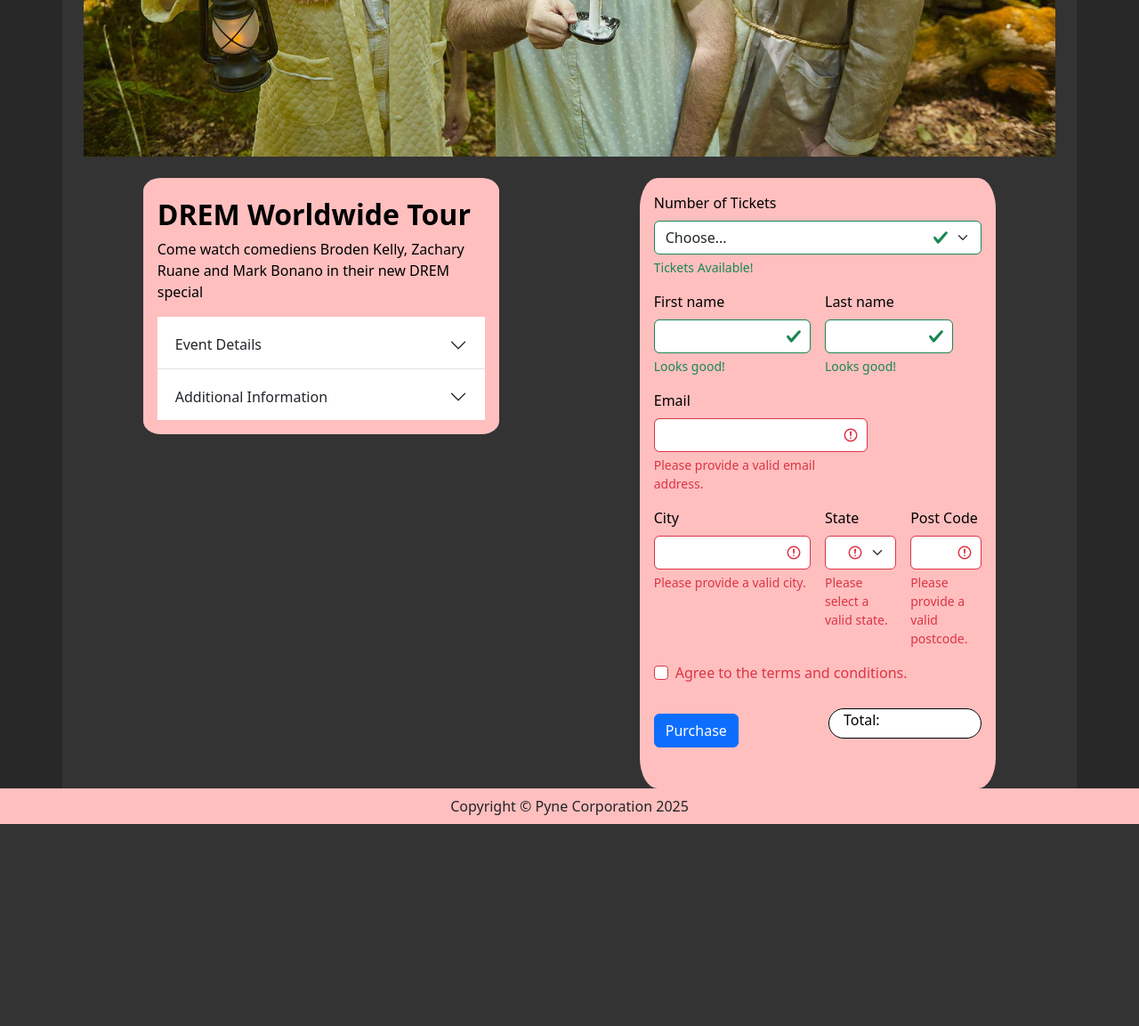
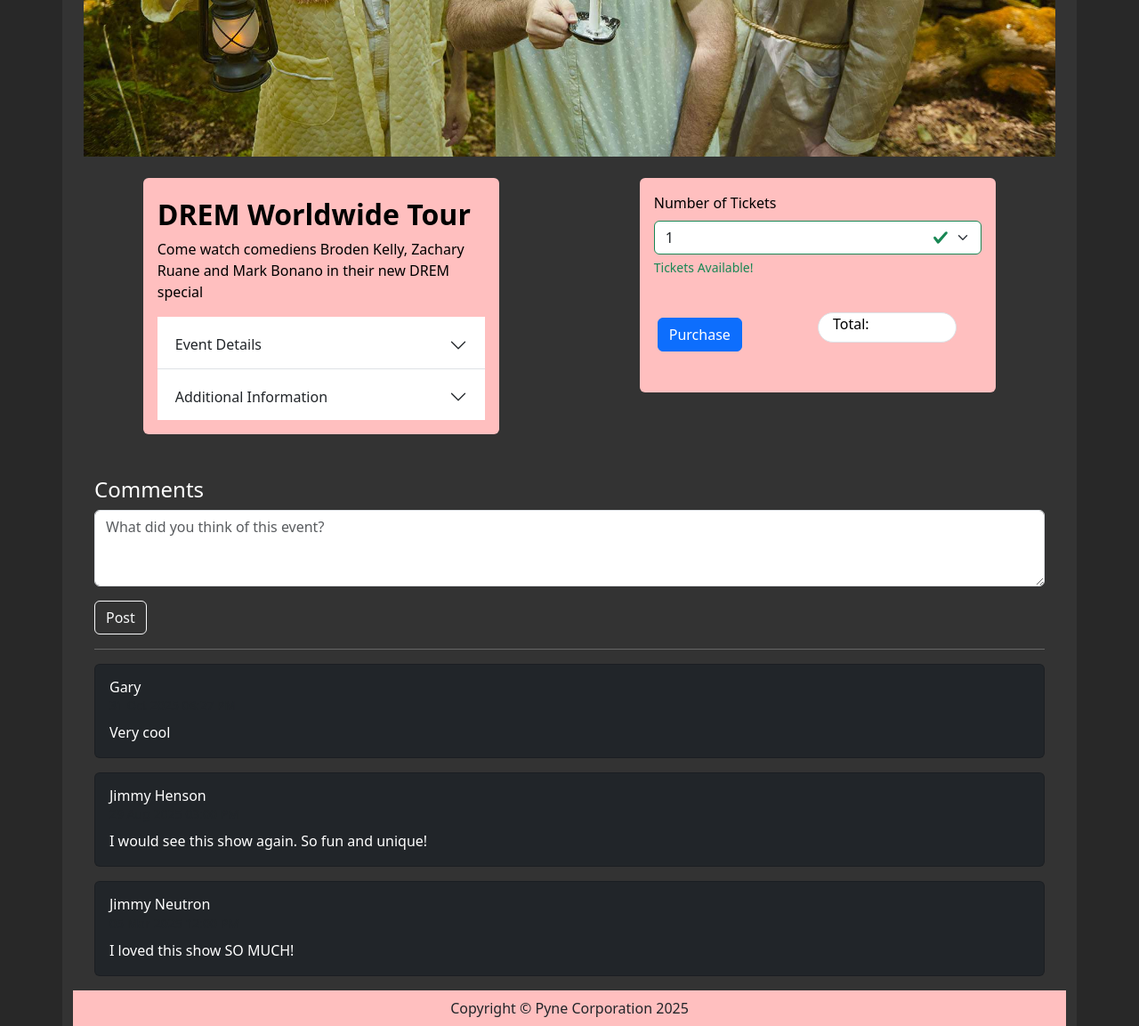
Before and after one commit to Kaltraz98/LaughTrackr-Webpage, a Flask app: page /events/details/1 in a window 1280 px wide. Shown: the part 534-1687 px from the top of the page at 89% size. Before the commit the page ends 1460 px from the top, so only its background shows below. Run offline with Flask 3, Linux system fonts and the light colour scheme; a user stored in the database is signed in; data comes from the database, SQL or seed files in the repository; both versions use the stored data as it was after the commit; some libraries are stand-ins or nearby versions.

Commit message:
Fixed comments and created events page

```diff
--- a/a2_group54/laughtrackr/Static/style_folder/laughtrackr.css
+++ b/a2_group54/laughtrackr/Static/style_folder/laughtrackr.css
@@ -71,3 +71,15 @@
 .view_ticket:hover{
     background-color: rgba(96, 136, 211, 0.514) !important;
 }
+
+.sold_out {
+  background-color: #ccc;
+  color: #666;
+  pointer-events: none;
+  cursor: not-allowed;
+}
+
+.availible {
+  background-color: #007bff;
+  color: white;
+}
--- a/a2_group54/laughtrackr/auth.py
+++ b/a2_group54/laughtrackr/auth.py
@@ -28,6 +28,11 @@
 def register():
     form = RegisterForm()
     if form.validate_on_submit():
+        existing_user = User.query.filter_by(emailid=form.email.data).first()
+        if existing_user:
+            flash('Email already registered. Please log in or use a different email.', 'warning')
+            return redirect(url_for('auth.register'))
+
         hashed_password = generate_password_hash(form.password.data)
         new_user = User(
             name=form.name.data,
@@ -38,6 +43,7 @@
         db.session.commit()
         flash('Account created successfully!', 'success')
         return redirect(url_for('auth.logged_in'))
+
     return render_template('RegisterForm.html', form=form, heading='Register')
 
 # Logout route
--- a/a2_group54/laughtrackr/templates/AllEventsPage.html
+++ b/a2_group54/laughtrackr/templates/AllEventsPage.html
@@ -28,7 +28,7 @@
                 <li><strong>Cost:</strong> ${{ event.cost }}</li>
                 <li><strong>Rating:</strong> {{ event.rating.label }}</li>
               </ul>
-              <a href="{{ url_for('events.events', id=event.id) }}" class="btn btn-outline-primary mt-2">View Details</a>
+              <a href="{{ url_for('events.event_details', id=event.id) }}" class="btn btn-outline-primary mt-2">View Details</a>
             </div>
           </div>
         </div>
--- a/a2_group54/laughtrackr/templates/EventCreationPage.html
+++ b/a2_group54/laughtrackr/templates/EventCreationPage.html
@@ -23,7 +23,7 @@
 
           <div class="mb-3">
             {{ form.event_date.label(class="form-label text-light") }}
-            {{ form.event_date(class="form-control", placeholder="DD-MM-YYYY 00:00") }}
+            {{ form.event_date(class="form-control", placeholder="YYYY-MM-DD 00:00") }}
           </div>
 
           <div class="mb-3">
--- a/a2_group54/laughtrackr/templates/EventDetailsPage.html
+++ b/a2_group54/laughtrackr/templates/EventDetailsPage.html
@@ -12,10 +12,11 @@
     {% endif %}
   </div>
 
+  <!-- Two-column layout: Event Info (left) + Ticket Form (right) -->
   <div class="row">
-    <!-- Event Description with Accordion -->
+    <!-- Left Column: Event Description -->
     <div class="col-md-6">
-      <div class="text_pill p-3" style="border-radius: 5%; background-color: white;">
+      <div class="text_pill p-3 bg rounded", style="background-color: #ffbfbf">
         <h2><strong>{{ event.name }}</strong></h2>
         <p>{{ event.description }}</p>
 
@@ -32,7 +33,7 @@
             <div id="flush-collapseOne" class="accordion-collapse collapse" aria-labelledby="headingOne">
               <div class="accordion-body">
                 <p>Date: {{ event.event_date.strftime('%B %d, %Y') }}</p>
-                <p>Start Time: {{ event.event_date.strftime('%I:%M%p') }}</p>
+                <p>Start Time: {{ event.event_date.strftime('%I:%M %p') }}</p>
                 <p>Venue: {{ event.venue.name }}</p>
                 <p>Location: {{ event.venue.address }}</p>
                 <p>Rating: {{ event.rating.label }}</p>
@@ -59,136 +60,34 @@
       </div>
     </div>
 
-    <!-- Ticket Purchase Form -->
+    <!-- Right Column: Ticket Purchase Form -->
     <div class="col-md-6">
-      <div class="text_pill p-3" style="border-radius: 5%; background-color: white;">
+      <div class="text_pill p-3 bg rounded" style="background-color: #ffbfbf">
+        <form method="POST" action="{{ url_for('booking.book_event', event_id=event.id) }}" class="row g-3">
+          {{ form.hidden_tag() }}
+
           <!-- Ticket Quantity -->
           <div class="mb-3">
-          <label for="validation0" class="form-label">Number of Tickets</label>
-          <select class="form-select is-valid" id="validation0" required>
-            <option selected disabled value="">Choose...</option>
-            {% for i in range(1, 7) %}
-              <option value="{{ i }}">{{ i }}</option>
-            {% endfor %}
-          </select>
+            {{ form.quantity.label(class="form-label") }}
+            {{ form.quantity(class="form-select is-valid", id="validation0") }}
             <div class="valid-feedback">Tickets Available!</div>
           </div>
-
-        <!-- Personal Details Form -->
-        <form class="row g-3">
-          <div class="col-md-6">
-            <label for="validation1" class="form-label">First name</label>
-            <input type="text" class="form-control is-valid" id="validation1" required>
-            <div class="valid-feedback">Looks good!</div>
-          </div>
-
-          <div class="col-md-5">
-            <label for="validation2" class="form-label">Last name</label>
-            <input type="text" class="form-control is-valid" id="validation2" required>
-            <div class="valid-feedback">Looks good!</div>
-          </div>
-
-          <div class="col-md-8">
-            <label for="validation3" class="form-label">Email</label>
-            <input type="text" class="form-control is-invalid" id="validation3" required>
-            <div class="invalid-feedback">Please provide a valid email address.</div>
-          </div>
-
-          <div class="col-md-6">
-            <label for="city" class="form-label">City</label>
-            <input type="text" class="form-control is-invalid" id="city" required>
-            <div class="invalid-feedback">Please provide a valid city.</div>
-          </div>
-
-          <div class="col-md-3">
-            <label for="validation4" class="form-label">State</label>
-            <select class="form-select is-invalid" id="validation4" required>
-              <option selected disabled value="">Choose...</option>
-              <option>QLD</option>
-              <option>NSW</option>
-              <option>VIC</option>
-              <option>WA</option>
-              <option>NT</option>
-              <option>TAS</option>
-            </select>
-            <div class="invalid-feedback">Please select a valid state.</div>
-          </div>
-
-          <div class="col-md-3">
-            <label for="validation5" class="form-label">Post Code</label>
-            <input type="text" class="form-control is-invalid" id="validation5" aria-describedby="validation5Feedback" required>
-            <div id="validation5Feedback" class="invalid-feedback">
-              Please provide a valid postcode.
-            </div>
-          </div>
-
-          <div class="col-12">
-            <div class="form-check">
-              <input class="form-check-input is-invalid" type="checkbox" value="" id="invalidCheck3" aria-describedby="invalidCheck3Feedback" required>
-              <label class="form-check-label" for="invalidCheck3">
-                Agree to the terms and conditions.
-              </label>
-              <div id="invalidCheck3Feedback" class="invalid-feedback"></div>
-            </div>
-          </div>
-        </form>
 
           <!-- Purchase Button and Total -->
           <div class="row align-items-center my-4">
             <div class="col">
-            <button type="button" class="btn btn-primary" data-bs-toggle="modal" data-bs-target="#exampleModal">
-              Purchase
-            </button>
+              {{ form.submit(class="btn btn-primary", aria_label="Purchase tickets") }}
             </div>
             <div class="col">
-            <div class="mb-3" style="border: 1px solid black; border-radius: 50rem; background-color: white;">
+              <div class="mb-3 border rounded-pill bg-white">
                 <label id="TotalCost" class="form-label px-3">Total:</label>
               </div>
             </div>
           </div>
-
-        <!-- Payment Modal -->
-        <div class="modal fade" id="exampleModal" tabindex="-1" aria-labelledby="exampleModalLabel" aria-hidden="true">
-          <div class="modal-dialog">
-            <div class="modal-content">
-              <div class="modal-header">
-                <h1 class="modal-title fs-5" id="exampleModalLabel">Credit Card Information</h1>
-                <button type="button" class="btn-close" data-bs-dismiss="modal" aria-label="Close"></button>
-              </div>
-              <div class="modal-body">
-                <div class="mb-3">
-                  <label for="validationCard" class="form-label">Card Number</label>
-                  <input type="text" class="form-control is-valid" id="validationCard" required>
-                  <div class="valid-feedback">Looks good!</div>
-                </div>
-
-                <div class="row">
-                  <div class="col-md-6 mb-3">
-                    <label for="validationCVV" class="form-label">CVV</label>
-                    <input type="text" class="form-control is-valid" id="validationCVV" required>
-                    <div class="valid-feedback">Looks good!</div>
-                  </div>
-
-                  <div class="col-md-6 mb-3">
-                    <label for="validationED" class="form-label">Expiry Date</label>
-                    <input type="text" class="form-control is-invalid" id="validationED" aria-describedby="validation3Feedback" required>
-                    <div id="validation3Feedback" class="invalid-feedback">
-                      Provide Expiry Date - MM/YY
+        </form>
       </div>
     </div>
   </div>
-              </div>
-              <div class="modal-footer">
-                <button type="button" class="btn btn-secondary" data-bs-dismiss="modal">Close</button>
-                <button type="button" class="btn btn-primary">Proceed with Purchase</button>
-              </div>
-            </div>
-          </div>
-        </div>
-
-      </div> <!-- End of ticket form container -->
-    </div> <!-- End of row -->
-</main>
 
   <!-- Ticket price change script -->
   <script>
@@ -200,8 +99,37 @@
       const value = parseInt(dropdown.value);
       label.textContent = !isNaN(value)
         ? `Total: $ ${value * ticketCost}`
-      : 'Result will appear here';
+        : 'Total: $ 0.00';
     });
   </script>
+
+ <!-- Comment Section -->
+<section class="mt-5">
+  <div class="container">
+    <h4 class="text-white">Comments</h4>
+
+    <form method="POST" action="{{ url_for('events.event_details', id=event.id) }}">
+      {{ comment_form.hidden_tag() }}
+      <div class="mb-3">
+        {{ comment_form.text(class="form-control", rows="3", placeholder="What did you think of this event?", aria_label="Comment input") }}
+      </div>
+      {{ comment_form.submit(class="btn btn-outline-light", aria_label="Post comment") }}
+    </form>
+
+    <hr class="text-white">
+
+    {% for comment in comments %}
+      <div class="card bg-dark text-white mb-3">
+        <div class="card-body">
+          <h6 class="card-title mb-1">{{ comment.user.name }}</h6>
+          <p class="card-subtitle text-muted small">{{ comment.created_at.strftime('%d %b %Y %I:%M %p') }}</p>
+          <p class="card-text mt-2">{{ comment.text }}</p>
+        </div>
+      </div>
+    {% else %}
+      <p class="text-light">No comments yet — be the first to share your thoughts!</p>
+    {% endfor %}
+  </div>
+</section>
+
 {% endblock %}
-``
--- a/a2_group54/laughtrackr/templates/base.html
+++ b/a2_group54/laughtrackr/templates/base.html
@@ -65,8 +65,8 @@
                   </li>
                   {% if current_user.is_authenticated %}
                   <li>
-                    <a class="dropdown-item" href="{{ url_for('events.events', id=current_user.id) }}">
-                      Event Details
+                    <a class="dropdown-item" href="{{ url_for('events.my_events') }}">
+                      My Events
                     </a>
                   </li>
                   <li>
```
Also changed, not shown: a2_group54/laughtrackr/BookingHistory.py (+5 -5 lines), a2_group54/laughtrackr/ComedyEvents.py (+57 -12 lines), a2_group54/laughtrackr/Userforms.py (+9 -5 lines), a2_group54/laughtrackr/__init__.py (+20 -18 lines), a2_group54/laughtrackr/eventforms.py (+6 -6 lines), a2_group54/laughtrackr/index.py (+19 -6 lines), a2_group54/laughtrackr/models.py (+35 -27 lines), a2_group54/laughtrackr/templates/Comments.html (deleted, +0 -45 lines), a2_group54/laughtrackr/templates/IndexPage.html (+61 -25 lines), a2_group54/laughtrackr/templates/MyEventsPage.html (added, +24 -0 lines), a2_group54/instance/comedydb.sqlite, 1 other file. Lines whose indentation alone changed are shown as unchanged.
